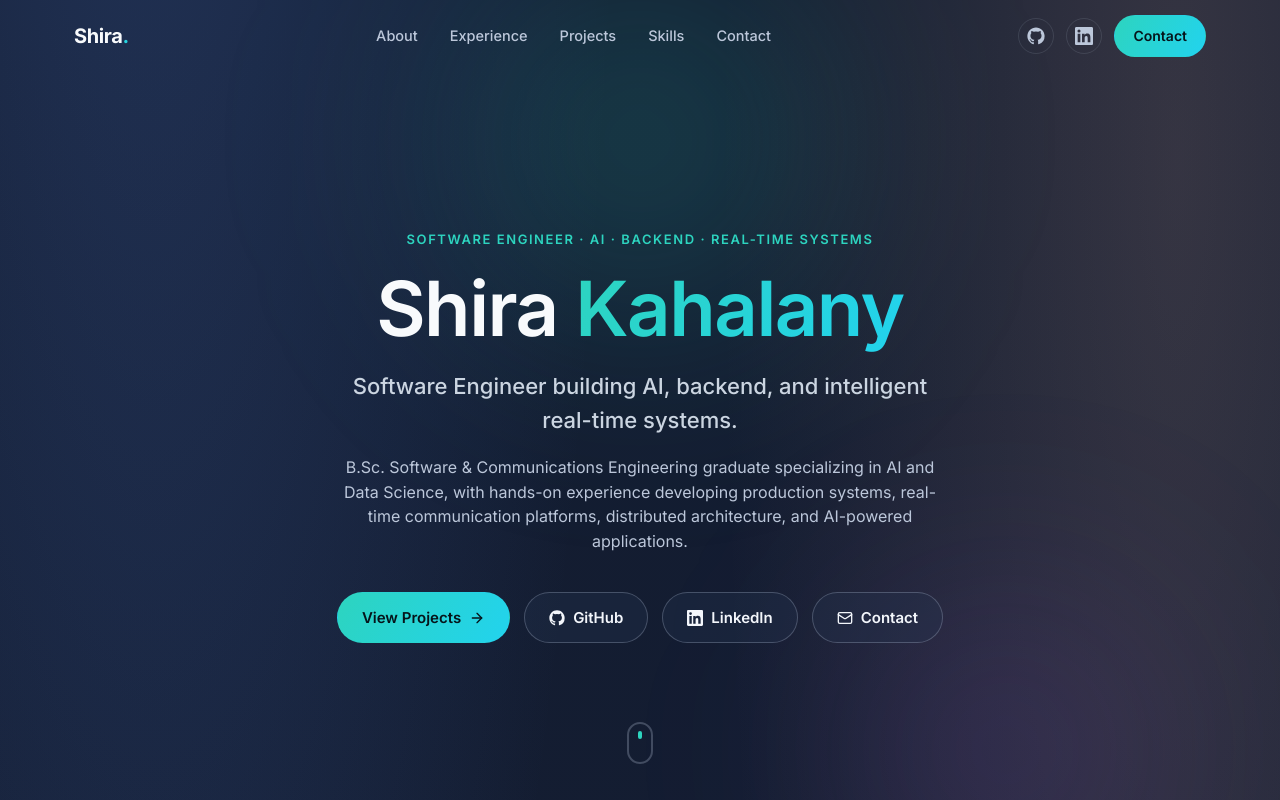
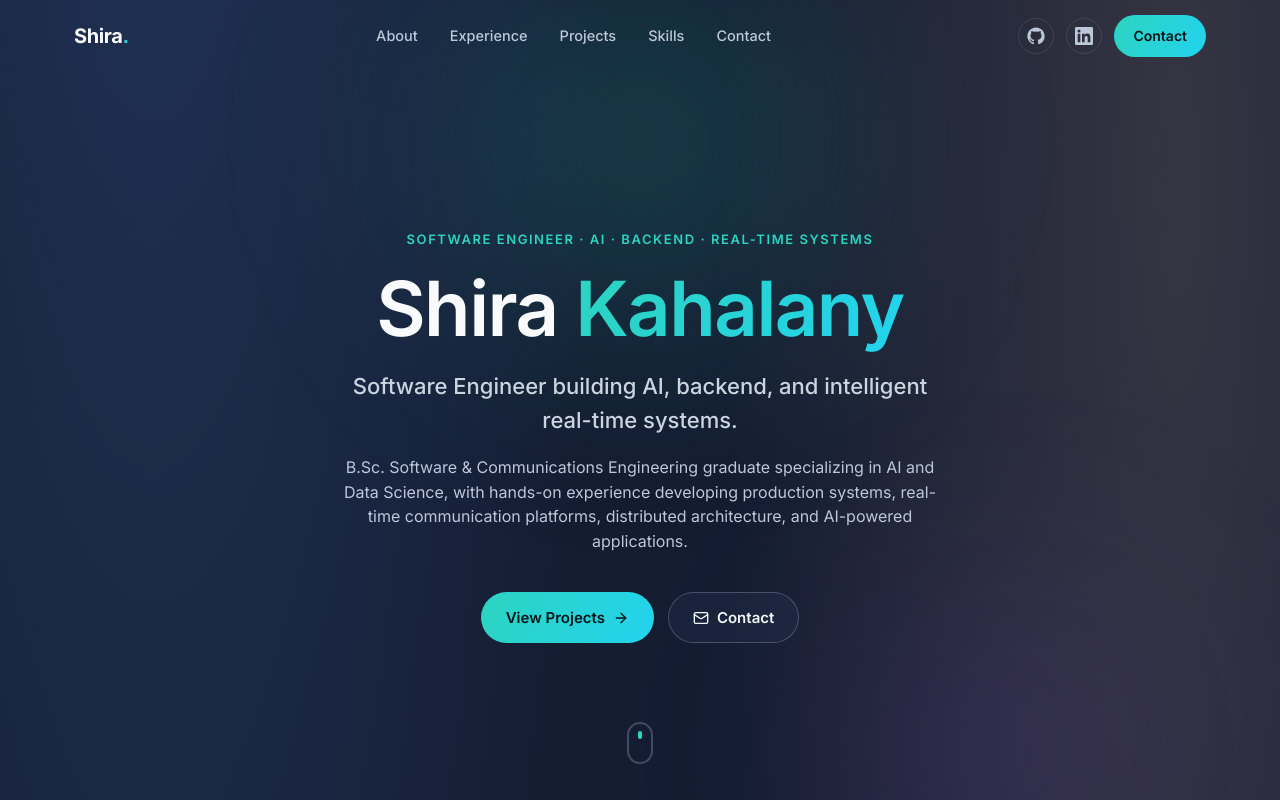
Before and after one commit to ShiraKahalany/shira-portfolio, a React (Vite) app: page / in a window 1280 px wide. Shown: the top 800 px of the page. Built offline with nearby package versions, Linux system fonts and the light colour scheme.

Commit message:
hero action

```diff
--- a/src/components/Hero/Hero.jsx
+++ b/src/components/Hero/Hero.jsx
@@ -58,12 +58,6 @@ export default function Hero() {
           <a href="#projects" className="btn btn-primary">
             View Projects <ArrowRight size={16} />
           </a>
-          <a href={GITHUB_URL} target="_blank" rel="noreferrer" className="btn btn-ghost">
-            <GithubIcon size={16} /> GitHub
-          </a>
-          <a href={LINKEDIN_URL} target="_blank" rel="noreferrer" className="btn btn-ghost">
-            <LinkedinIcon size={16} /> LinkedIn
-          </a>
           <a href={`mailto:${EMAIL}`} className="btn btn-ghost">
             <Mail size={16} /> Contact
           </a>
```
